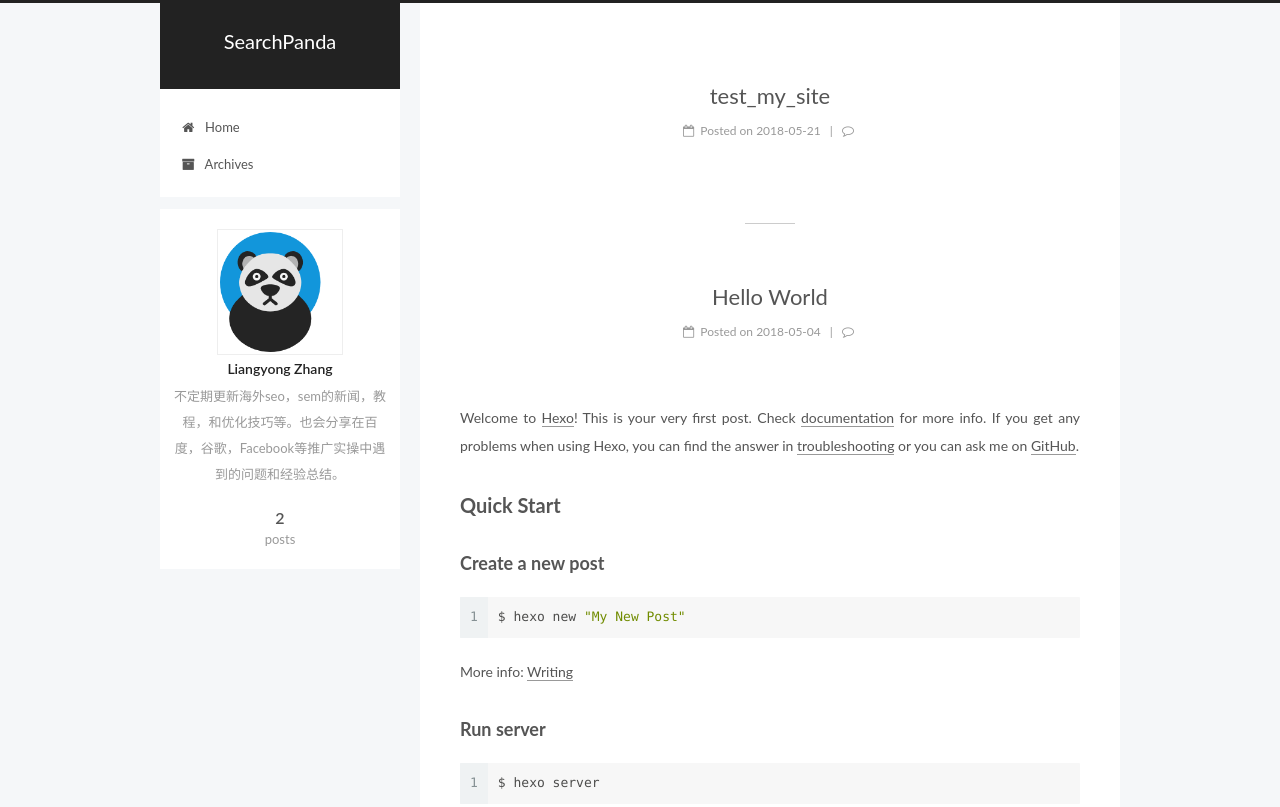
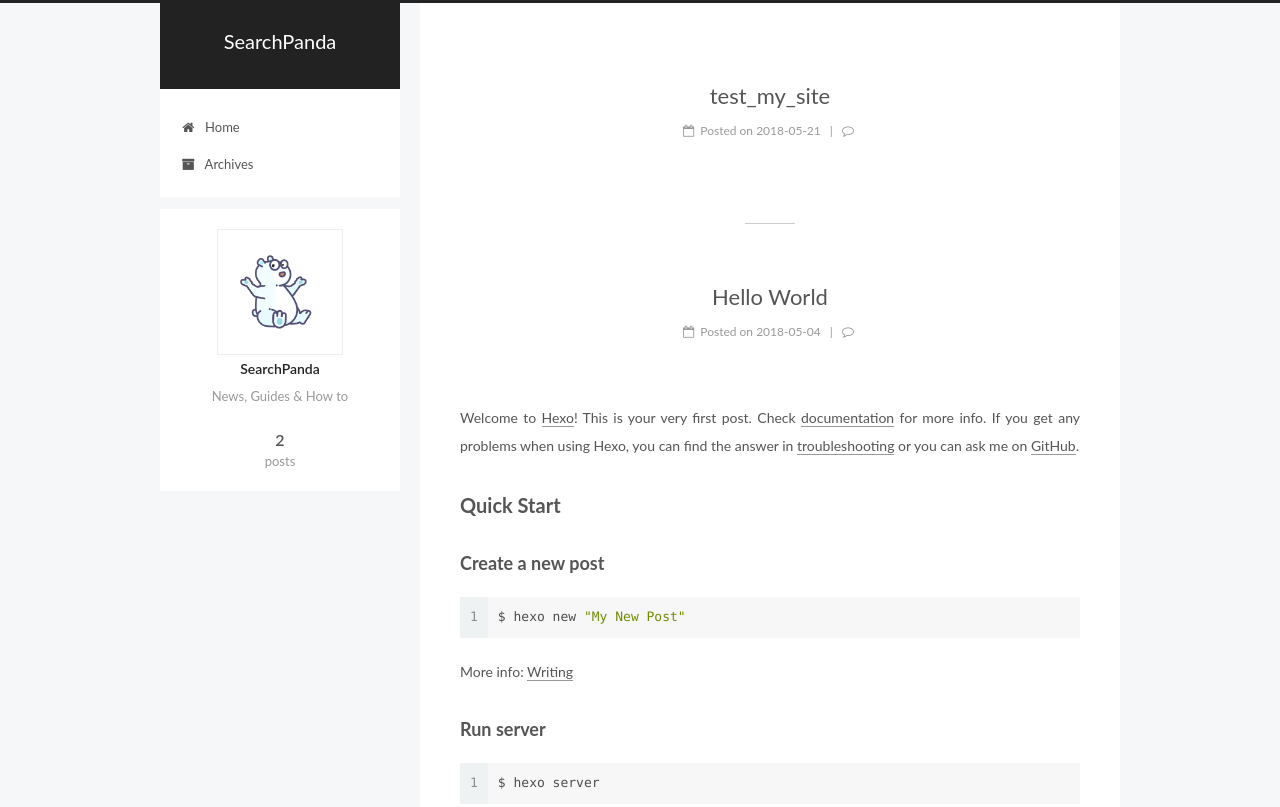
Before and after one commit to nomoszhang/nomoszhang.github.io, a plain HTML site: page index.html in a window 1280 px wide. Shown: the top 807 px of the page. Drawn offline with Linux system fonts and the light colour scheme.

Commit message:
Site updated: 2018-05-31 11:43:39

```diff
--- a/index.html
+++ b/index.html
@@ -79,17 +79,17 @@
 
 
 
-<meta name="description" content="不定期更新海外seo，sem的新闻，教程，和优化技巧等。也会分享在百度，谷歌，Facebook等推广实操中遇到的问题和经验总结。">
-<meta name="keywords" content="google adwords优化,谷歌推广教程，外贸推广优化">
+<meta name="description" content="News, Guides &amp; How to">
+<meta name="keywords" content="google adwords优化,谷歌推广教程,外贸推广优化">
 <meta property="og:type" content="website">
 <meta property="og:title" content="SearchPanda">
 <meta property="og:url" content="http://yoursite.com/index.html">
 <meta property="og:site_name" content="SearchPanda">
-<meta property="og:description" content="不定期更新海外seo，sem的新闻，教程，和优化技巧等。也会分享在百度，谷歌，Facebook等推广实操中遇到的问题和经验总结。">
+<meta property="og:description" content="News, Guides &amp; How to">
 <meta property="og:locale" content="zh-CN">
 <meta name="twitter:card" content="summary">
 <meta name="twitter:title" content="SearchPanda">
-<meta name="twitter:description" content="不定期更新海外seo，sem的新闻，教程，和优化技巧等。也会分享在百度，谷歌，Facebook等推广实操中遇到的问题和经验总结。">
+<meta name="twitter:description" content="News, Guides &amp; How to">
 
 
 
@@ -245,9 +245,9 @@
     <link itemprop="mainEntityOfPage" href="http://yoursite.com/uncategorized/cjhtvs5jc0000jcsthdtviuy0">
 
     <span hidden itemprop="author" itemscope itemtype="http://schema.org/Person">
-      <meta itemprop="name" content="Liangyong Zhang">
+      <meta itemprop="name" content="SearchPanda">
       <meta itemprop="description" content="">
-      <meta itemprop="image" content="/images/panda.png">
+      <meta itemprop="image" content="/images/北极熊.png">
     </span>
 
     <span hidden itemprop="publisher" itemscope itemtype="http://schema.org/Organization">
@@ -375,9 +375,9 @@
     <link itemprop="mainEntityOfPage" href="http://yoursite.com/uncategorized/cjhtvs5jh0001jcst109z52gu">
 
     <span hidden itemprop="author" itemscope itemtype="http://schema.org/Person">
-      <meta itemprop="name" content="Liangyong Zhang">
+      <meta itemprop="name" content="SearchPanda">
       <meta itemprop="description" content="">
-      <meta itemprop="image" content="/images/panda.png">
+      <meta itemprop="image" content="/images/北极熊.png">
     </span>
 
     <span hidden itemprop="publisher" itemscope itemtype="http://schema.org/Organization">
@@ -534,11 +534,11 @@
           <div class="site-author motion-element" itemprop="author" itemscope itemtype="http://schema.org/Person">
 
               <img class="site-author-image" itemprop="image"
-                src="/images/panda.png"
-                alt="Liangyong Zhang" />
+                src="/images/北极熊.png"
+                alt="SearchPanda" />
 
-              <p class="site-author-name" itemprop="name">Liangyong Zhang</p>
-              <p class="site-description motion-element" itemprop="description">不定期更新海外seo，sem的新闻，教程，和优化技巧等。也会分享在百度，谷歌，Facebook等推广实操中遇到的问题和经验总结。</p>
+              <p class="site-author-name" itemprop="name">SearchPanda</p>
+              <p class="site-description motion-element" itemprop="description">News, Guides & How to</p>
           </div>
 
           <nav class="site-state motion-element">
@@ -593,7 +593,7 @@
   <span class="with-love">
     <i class="fa fa-user"></i>
   </span>
-  <span class="author" itemprop="copyrightHolder">Liangyong Zhang</span>
+  <span class="author" itemprop="copyrightHolder">SearchPanda</span>
 
 
 </div>
```
Also changed, not shown: archives/2018/05/index.html (+9 -9 lines), archives/2018/index.html (+9 -9 lines), archives/index.html (+9 -9 lines), images/panda.png (deleted), images/北极熊.png (added), 2 other files.
